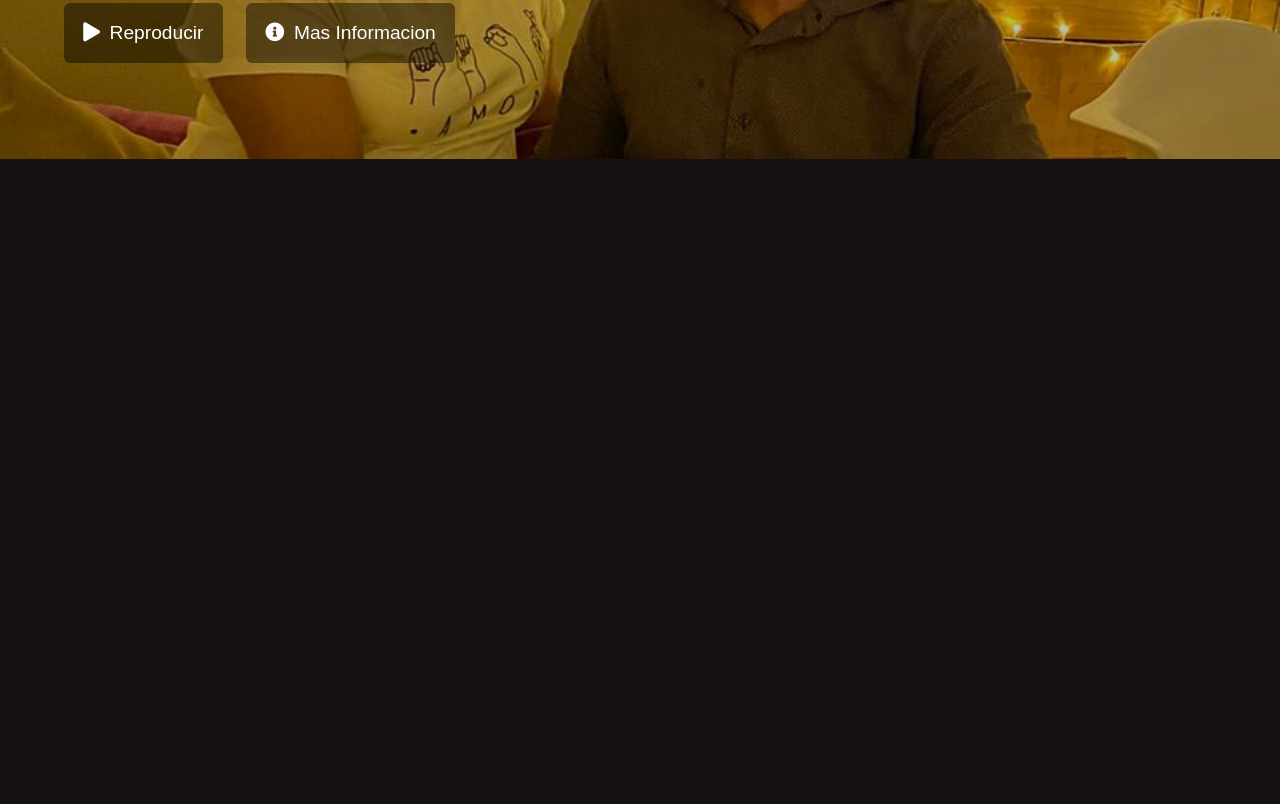
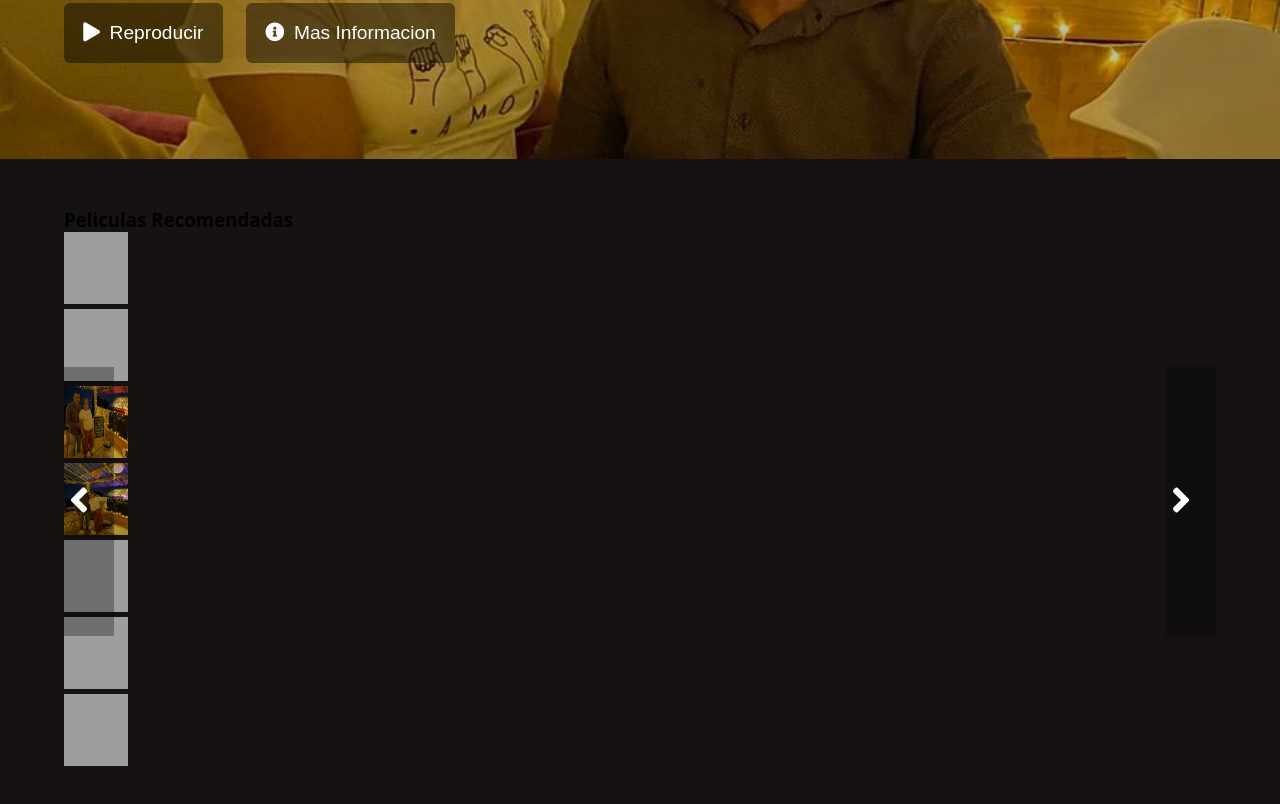
Before and after one commit to andrestejada/Netflix, a plain HTML site: page index.html in a window 1280 px wide. Shown: the part 472-1276 px from the top of the page. Before the commit the page ends 800 px from the top, so only its background shows below. Drawn offline with Linux system fonts and the light colour scheme; grey boxes are pictures that could not be loaded.

Commit message:
Pagina de Netflix

```diff
--- a/index.html
+++ b/index.html
@@ -9,9 +9,12 @@
       href="https://fonts.googleapis.com/css2?family=Bebas+Neue&display=swap"
       rel="stylesheet"
     />
-    <link rel="stylesheet" href="https://use.fontawesome.com/releases/v5.13.1/css/all.css" integrity="sha384-xxzQGERXS00kBmZW/6qxqJPyxW3UR0BPsL4c8ILaIWXva5kFi7TxkIIaMiKtqV1Q" crossorigin="anonymous">
-
-
+    <link
+      rel="stylesheet"
+      href="https://use.fontawesome.com/releases/v5.13.1/css/all.css"
+      integrity="sha384-xxzQGERXS00kBmZW/6qxqJPyxW3UR0BPsL4c8ILaIWXva5kFi7TxkIIaMiKtqV1Q"
+      crossorigin="anonymous"
+    />
   </head>
   <body>
     <header>
@@ -28,12 +31,62 @@
 
     <main>
       <div class="pelicula-principal">
-          <div class="contenedor" >
-              <h3 class="titulo" > Aniversario</h3>
-              <p class="descripcion" >Cuenta la historia del quinto aniversario de carolina y andres que tuvieron muchas adversidades en el camino.</p>
-              <button role="button" class="boton" ><i class="fas fa-play"></i>Reproducir</button>
-              <button role="button" class="boton" ><i class="fas fa-info-circle"></i>Mas Informacion</button>
+        <div class="contenedor">
+          <h3 class="titulo">Aniversario</h3>
+          <p class="descripcion">
+            Cuenta la historia del quinto aniversario de carolina y andres que
+            tuvieron muchas adversidades en el camino.
+          </p>
+          <button role="button" class="boton">
+            <i class="fas fa-play"></i>Reproducir
+          </button>
+          <button role="button" class="boton">
+            <i class="fas fa-info-circle"></i>Mas Informacion
+          </button>
+        </div>
+      </div>
+      <!-- carusel de imagenes -->
+      <div class="peliculas-recomendadas contenedor">
+        <div class="conteneder-titulo-controles">
+          <h3>Peliculas Recomendadas</h3>
+          <div class="indicadores"></div>
+        </div>
+
+        <div class="contenedor-principal">
+
+        <button id="flecha-izquierda" class="flecha-izquierda">
+          <i class="fas fa-angle-left"></i>
+        </button>
+
+        <div class="contenedor-carousel">
+          <div class="carousel">
+            <div class="pelicula">
+              <a href="#"><img src="img/carousel1.jpg" alt="" /></a>
+            </div>
+            <div class="pelicula">
+              <a href="#"><img src="img/carousel2.jpg" alt="" /></a>
+            </div>
+            <div class="pelicula">
+              <a href="#"><img src="img/carousel3.jpg" alt="" /></a>
+            </div>
+            <div class="pelicula">
+              <a href="#"><img src="img/carousel4.jpg" alt="" /></a>
+            </div>
+            <div class="pelicula">
+              <a href="#"><img src="img/carousel5.jpg" alt="" /></a>
+            </div>
+            <div class="pelicula">
+              <a href="#"><img src="img/carousel1.jpg" alt="" /></a>
+            </div>
+            <div class="pelicula">
+              <a href="#"><img src="img/carousel2.jpg" alt="" /></a>
+            </div>
           </div>
+        </div>
+        <button id="flecha-derecha" class="flecha-derecha">
+          <i class="fas fa-angle-right"></i>
+        </button>
+      </div>
       </div>
     </main>
   </body>
--- a/styles.css
+++ b/styles.css
@@ -106,6 +106,43 @@ header nav a:hover,header nav a.active{
     margin-right: 0.5em;
 }
 
+.peliculas-recomendadas{
+    margin-bottom: 4.3rem;
+}
+
+.peliculas-recomendadas .contenedor-principal{
+    display: flex;
+    align-items: center;
+    position: relative;
+}
+
+
+.flecha-izquierda,.flecha-derecha{
+position: absolute;
+font-size: 40px;
+border: none;
+background-color: rgba(0, 0, 0, 0.301);
+height: 50%;
+width: 50px;
+cursor: pointer;
+top: calc(50%-25%);
+color: white;
+z-index: 2;
+}
+
+.flecha-izquierda{
+    left: 0;
+}
+
+.flecha-derecha{
+    right: 0;
+}
+
+
+img{
+    width: 4em;
+    height: 4.5em;
+}
 
 /* mMedia query */
 
```
Also changed, not shown: img/carousel3.jpg (added), img/carousel4.jpg (added), 3 other files.
